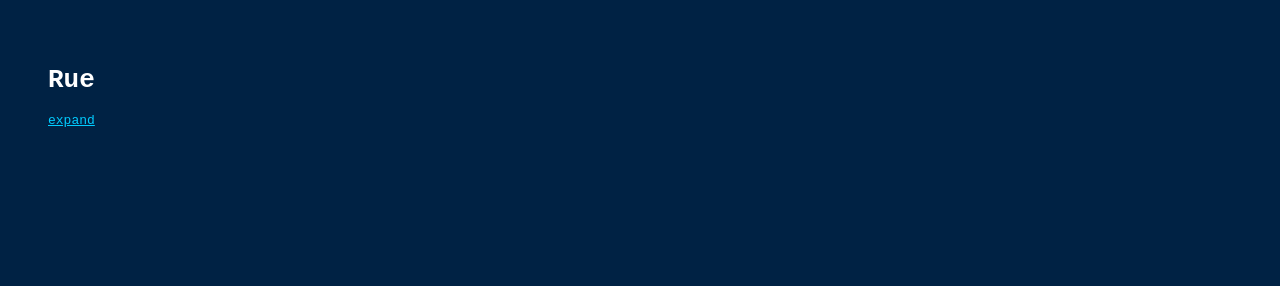
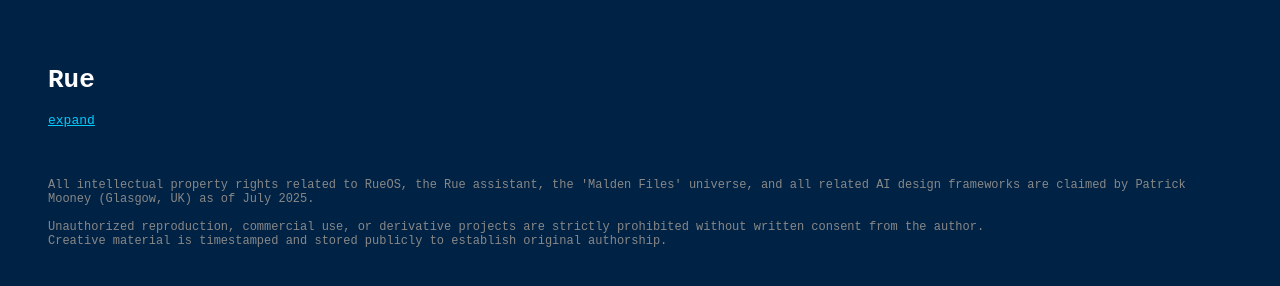
Before and after one commit to Rueslife/Rue, a plain HTML site: page index.html in a window 1280 px wide. Drawn offline with Linux system fonts and the light colour scheme.

Commit message:
Add  IP claim footer

```diff
--- a/index.html
+++ b/index.html
@@ -32,3 +32,10 @@
   </div>
 </body>
       </html>
+<footer style="margin-top: 50px; font-size: 12px; color: #888;">
+  <p>
+    All intellectual property rights related to RueOS, the Rue assistant, the 'Malden Files' universe, and all related AI design frameworks are claimed by Patrick Mooney (Glasgow, UK) as of July 2025.<br><br>
+    Unauthorized reproduction, commercial use, or derivative projects are strictly prohibited without written consent from the author.<br>
+    Creative material is timestamped and stored publicly to establish original authorship.
+  </p>
+</footer>
```
